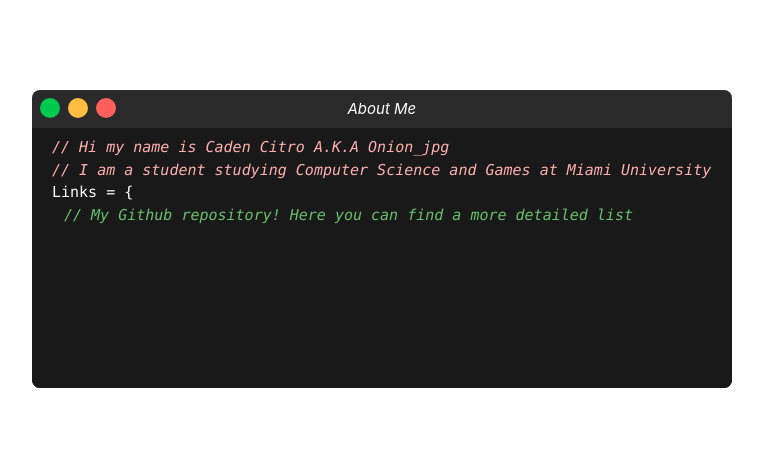
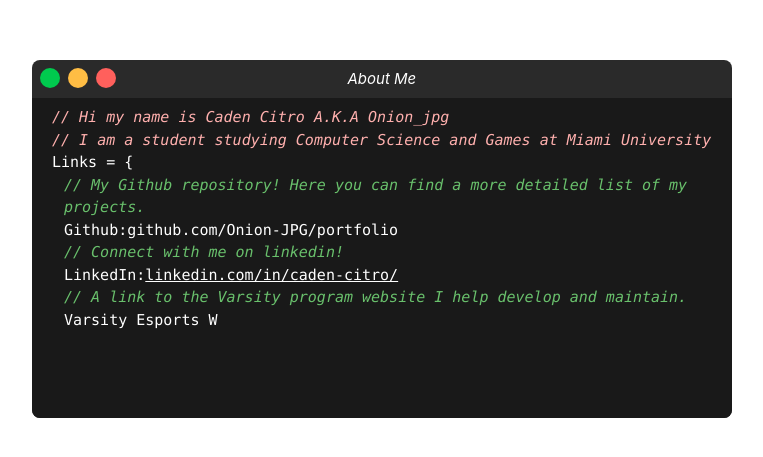
Before and after one commit to Onion-JPG/site-portfolio, a Vue app: page / in a window 1280 px wide. Shown: the part 117-574 px from the top of the page, without its empty margins (258-1021 px from the left). Built offline with nearby package versions, Linux system fonts and the light colour scheme.

Commit message:
changed size and speed

```diff
--- a/public/styles.css
+++ b/public/styles.css
@@ -640,8 +640,8 @@ video {
   height: 1.25rem;
 }
 
-.min-h-\[260px\] {
-  min-height: 260px;
+.min-h-\[320px\] {
+  min-height: 320px;
 }
 
 .w-5 {
--- a/src/components/about.vue
+++ b/src/components/about.vue
@@ -31,7 +31,6 @@ export default {
   .pl-6 {
     padding-left: 1.5rem;
   }
-
 </style>
 
 <template>
@@ -60,7 +59,7 @@ export default {
     </div>
 
     <div
-      class="container bg-slate-400 min-h-[260px] rounded-bl-lg rounded-br-lg text-white p-2 font-mono"
+      class="container bg-slate-400 min-h-[320px] rounded-bl-lg rounded-br-lg text-white p-2 font-mono"
       style="background-color: #191919"
     >
       <!-- block 1 -->
@@ -96,7 +95,7 @@ export default {
       <!-- block 4 -->
       <div class="text-[#69C06C] italic pl-6 flex flex-wrap">
         <colorText
-          :printSpeed="40"
+          :printSpeed="10"
           :printStatus="aboutLine4"
           @printDone="aboutLine5 = true"
           printableText="// My Github repository! Here you can find a more detailed list of my projects."
@@ -123,7 +122,7 @@ export default {
       <!-- block 6 -->
       <div class="text-[#69C06C] italic pl-6 flex flex-wrap">
         <colorText
-          :printSpeed="40"
+          :printSpeed="10"
           :printStatus="aboutLine6"
           @printDone="aboutLine7 = true"
           printableText="// Connect with me on linkedin!"
@@ -150,7 +149,7 @@ export default {
       <!-- block 8 -->
       <div class="text-[#69C06C] italic pl-6 flex flex-wrap">
         <colorText
-          :printSpeed="40"
+          :printSpeed="10"
           :printStatus="aboutLine8"
           @printDone="aboutLine9 = true"
           printableText="// A link to the Varsity program website I help develop and maintain."
```
